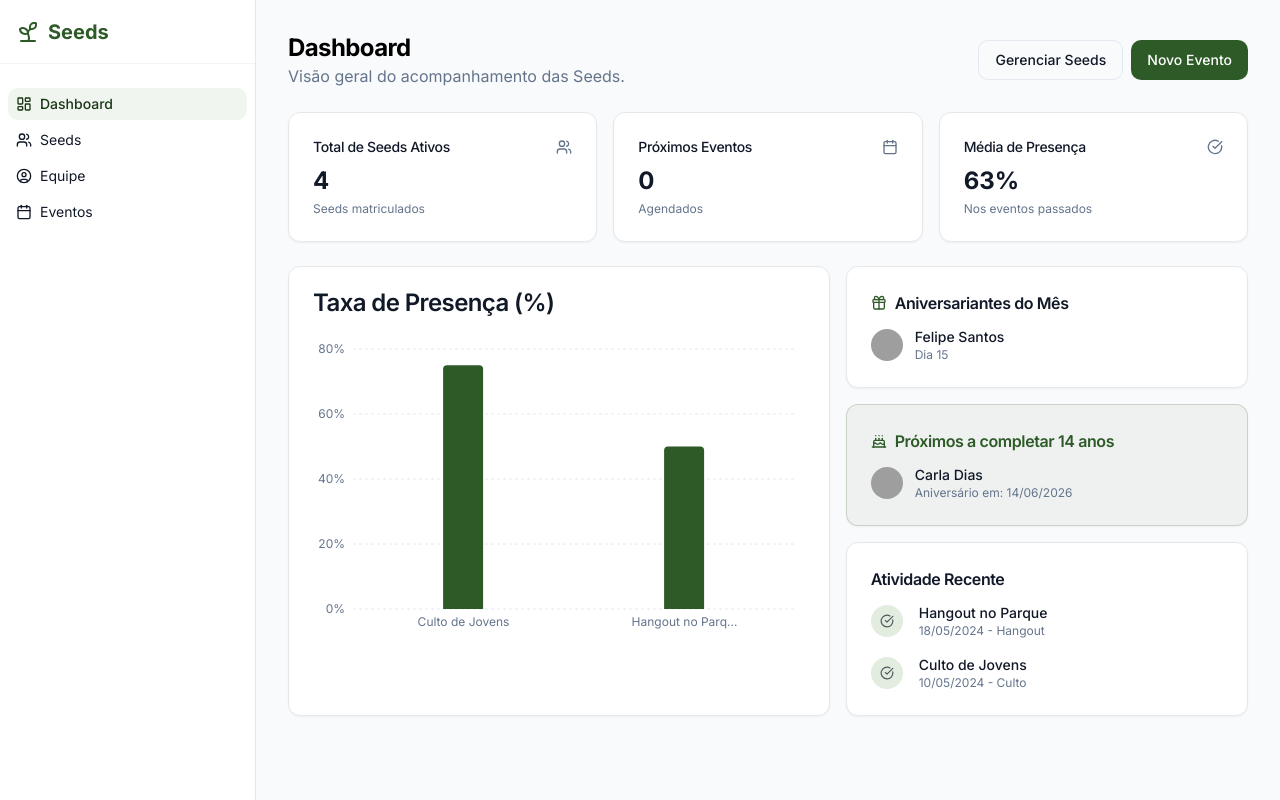
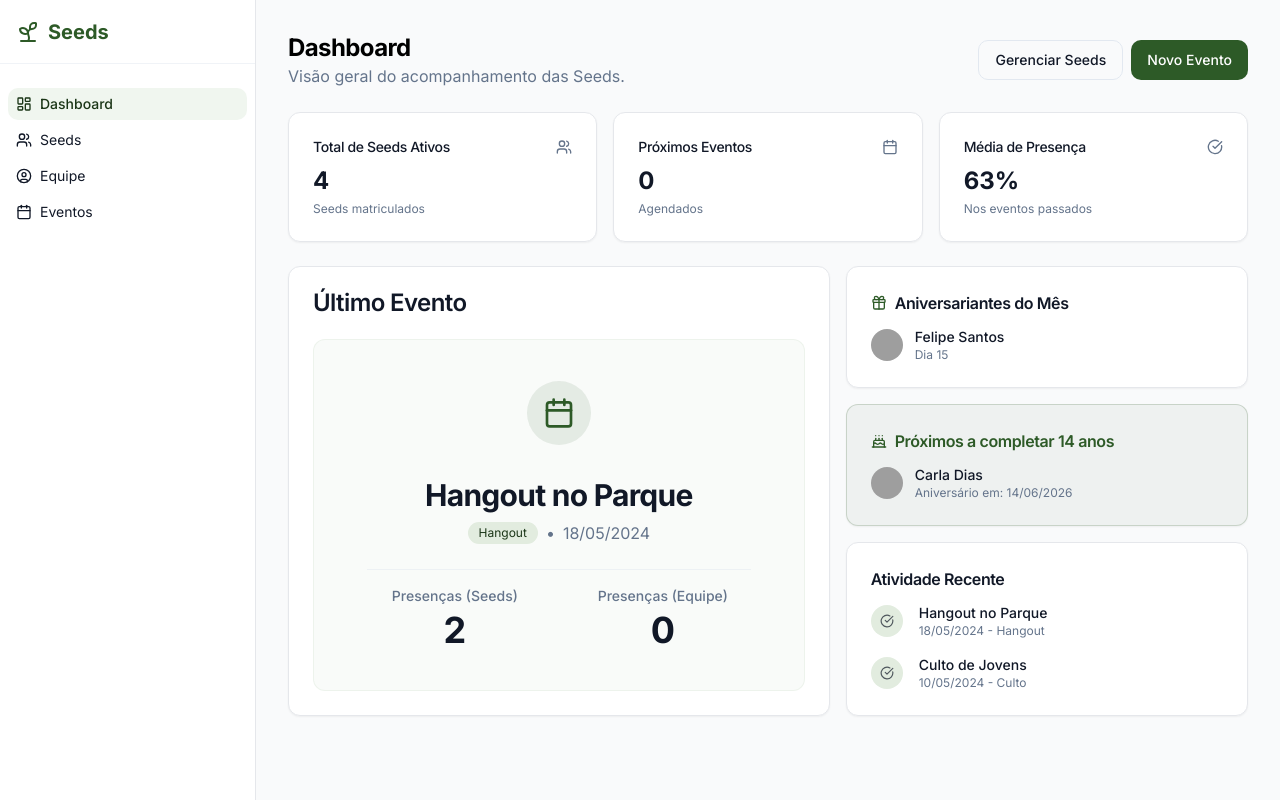
Before and after one commit to willblanko/Controle-Seeds, a React (Vite) app: page / in a window 1280 px wide. Built offline with nearby package versions, Linux system fonts and the light colour scheme; grey boxes are pictures that could not be loaded.

Commit message:
feat: Replace presence report with last event report

```diff
--- a/src/pages/Index.tsx
+++ b/src/pages/Index.tsx
@@ -1,12 +1,11 @@
 import { Users, Calendar as CalendarIcon, CheckCircle, Cake, Gift } from 'lucide-react'
 import { Link } from 'react-router-dom'
-import { BarChart, Bar, XAxis, YAxis, CartesianGrid, ResponsiveContainer } from 'recharts'
 
 import { useApp } from '@/contexts/app-context'
 import { Card, CardContent, CardHeader, CardTitle } from '@/components/ui/card'
-import { ChartContainer, ChartTooltip, ChartTooltipContent } from '@/components/ui/chart'
 import { Button } from '@/components/ui/button'
 import { Avatar, AvatarFallback, AvatarImage } from '@/components/ui/avatar'
+import { Badge } from '@/components/ui/badge'
 
 export default function Index() {
   const { seeds, events, attendances } = useApp()
@@ -25,15 +24,13 @@ export default function Index() {
   ).length
   const avgAttendance = totalPossible > 0 ? Math.round((actuallyPresent / totalPossible) * 100) : 0
 
-  const chartData = pastEvents.slice(-5).map((event) => {
-    const eventAttendances = attendances.filter(
-      (a) => a.eventId === event.id && a.type === 'seed' && a.present,
-    ).length
-    return {
-      name: event.title.length > 15 ? event.title.substring(0, 15) + '...' : event.title,
-      taxa: activeSeeds > 0 ? Math.round((eventAttendances / activeSeeds) * 100) : 0,
-    }
-  })
+  const lastEvent = pastEvents
+    .slice()
+    .reverse()
+    .find((e) => {
+      const cat = e.category.toLowerCase()
+      return cat !== 'reunião' && cat !== 'reuniao'
+    })
 
   // Logic for seeds turning 14 in the next 180 days
   const nowObj = new Date()
@@ -125,46 +122,53 @@ export default function Index() {
       <div className="grid gap-4 md:grid-cols-2 lg:grid-cols-7">
         <Card className="lg:col-span-4 flex flex-col">
           <CardHeader>
-            <CardTitle>Taxa de Presença (%)</CardTitle>
+            <CardTitle>Último Evento</CardTitle>
           </CardHeader>
-          <CardContent className="flex-1 min-h-[300px]">
-            {chartData.length > 0 ? (
-              <ChartContainer
-                config={{ taxa: { label: 'Presença', color: 'hsl(var(--primary))' } }}
-                className="h-[300px] w-full"
-              >
-                <ResponsiveContainer width="100%" height="100%">
-                  <BarChart data={chartData} margin={{ top: 10, right: 10, left: -20, bottom: 0 }}>
-                    <CartesianGrid
-                      strokeDasharray="3 3"
-                      vertical={false}
-                      stroke="hsl(var(--border))"
-                    />
-                    <XAxis
-                      dataKey="name"
-                      tickLine={false}
-                      axisLine={false}
-                      tick={{ fontSize: 12, fill: 'hsl(var(--muted-foreground))' }}
-                    />
-                    <YAxis
-                      tickLine={false}
-                      axisLine={false}
-                      tick={{ fontSize: 12, fill: 'hsl(var(--muted-foreground))' }}
-                      tickFormatter={(val) => `${val}%`}
-                    />
-                    <ChartTooltip content={<ChartTooltipContent />} />
-                    <Bar
-                      dataKey="taxa"
-                      fill="var(--color-taxa)"
-                      radius={[4, 4, 0, 0]}
-                      maxBarSize={40}
-                    />
-                  </BarChart>
-                </ResponsiveContainer>
-              </ChartContainer>
+          <CardContent className="flex-1 min-h-[300px] flex flex-col">
+            {lastEvent ? (
+              <div className="flex-1 flex flex-col items-center justify-center text-center space-y-6 bg-secondary/20 rounded-xl p-8 border border-secondary/50">
+                <div className="h-16 w-16 bg-primary/10 text-primary rounded-full flex items-center justify-center mb-2">
+                  <CalendarIcon className="h-8 w-8" />
+                </div>
+                <div className="space-y-2">
+                  <h3 className="text-3xl font-bold tracking-tight">{lastEvent.title}</h3>
+                  <div className="flex items-center justify-center gap-2 text-muted-foreground">
+                    <Badge variant="secondary" className="font-normal">
+                      {lastEvent.category}
+                    </Badge>
+                    <span>•</span>
+                    <span>
+                      {new Date(lastEvent.date + 'T12:00:00').toLocaleDateString('pt-BR')}
+                    </span>
+                  </div>
+                </div>
+
+                <div className="grid grid-cols-2 gap-8 w-full max-w-sm pt-4 border-t border-border/50">
+                  <div className="space-y-1">
+                    <p className="text-sm font-medium text-muted-foreground">Presenças (Seeds)</p>
+                    <p className="text-4xl font-bold text-foreground">
+                      {
+                        attendances.filter(
+                          (a) => a.eventId === lastEvent.id && a.present && a.type === 'seed',
+                        ).length
+                      }
+                    </p>
+                  </div>
+                  <div className="space-y-1">
+                    <p className="text-sm font-medium text-muted-foreground">Presenças (Equipe)</p>
+                    <p className="text-4xl font-bold text-foreground">
+                      {
+                        attendances.filter(
+                          (a) => a.eventId === lastEvent.id && a.present && a.type === 'team',
+                        ).length
+                      }
+                    </p>
+                  </div>
+                </div>
+              </div>
             ) : (
-              <div className="h-full flex items-center justify-center text-muted-foreground border border-dashed rounded-lg">
-                Sem dados suficientes
+              <div className="flex-1 flex items-center justify-center text-muted-foreground border border-dashed rounded-lg">
+                Nenhum evento recente encontrado
               </div>
             )}
           </CardContent>
@@ -264,7 +268,8 @@ export default function Index() {
                       <div className="flex flex-col flex-1 overflow-hidden">
                         <p className="text-sm font-medium truncate">{event.title}</p>
                         <p className="text-xs text-muted-foreground">
-                          {new Date(event.date).toLocaleDateString('pt-BR')} - {event.category}
+                          {new Date(event.date + 'T12:00:00').toLocaleDateString('pt-BR')} -{' '}
+                          {event.category}
                         </p>
                       </div>
                     </div>
```
Also changed, not shown: .skip.config.json.
